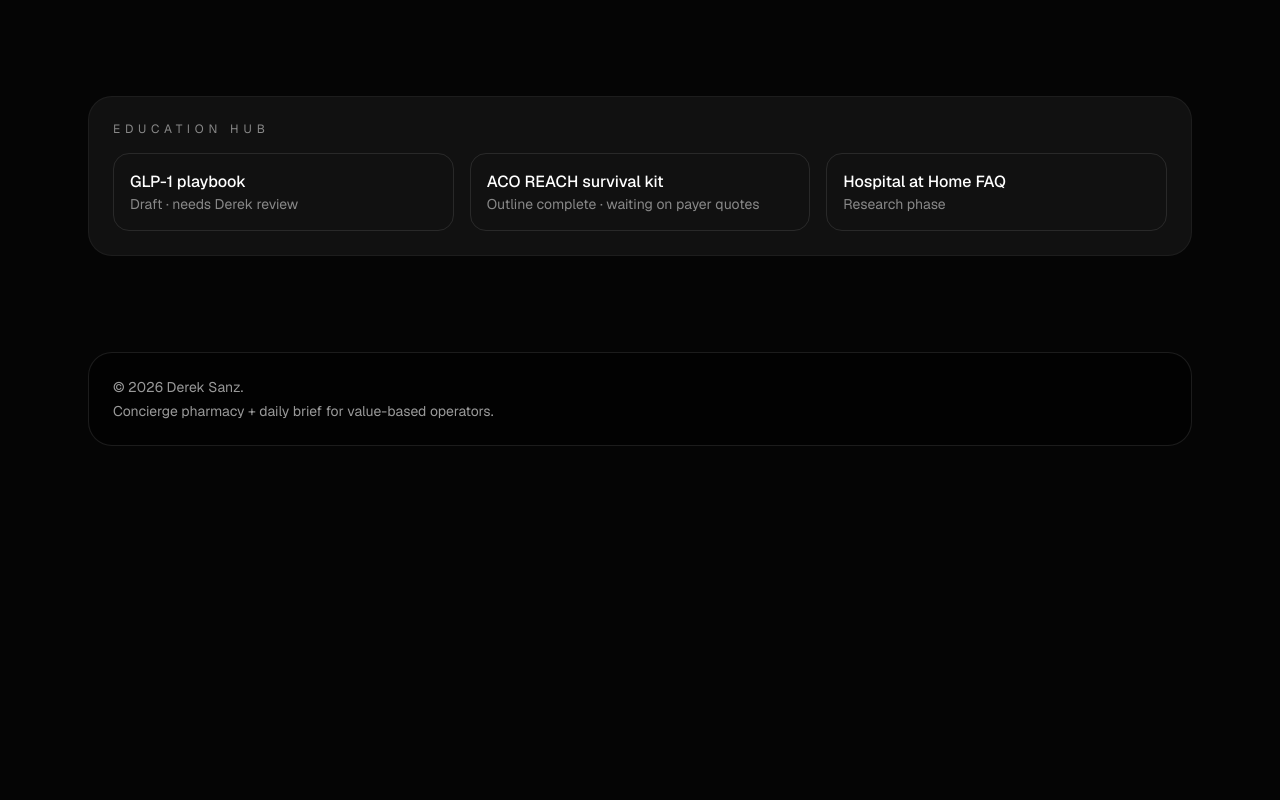
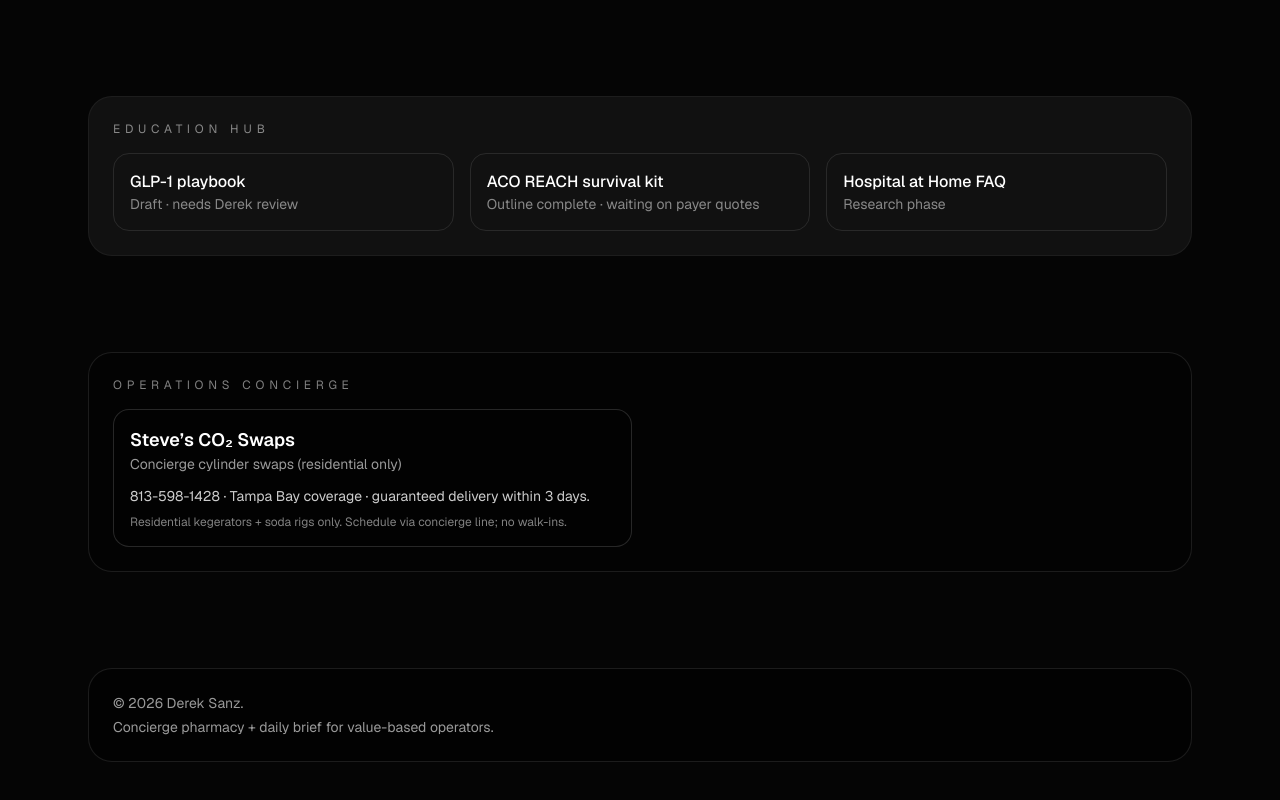
Before and after one commit to dsanz777/Rx-app, a Next.js app: page / in a window 1280 px wide. Shown: the part 3254-4054 px from the top of the page. Before the commit the page ends 3764 px from the top, so only its background shows below. Built offline with nearby package versions, Linux system fonts and the light colour scheme; no server answers.

Commit message:
feat: clean up CO2 concierge copy

```diff
--- a/src/app/page.tsx
+++ b/src/app/page.tsx
@@ -35,6 +35,15 @@ const educationQueue = [
   {
     title: "Hospital at Home FAQ",
     status: "Research phase",
+  },
+];
+
+const logisticsVendors = [
+  {
+    title: "Steve’s CO₂ Swaps",
+    subtitle: "Concierge cylinder swaps (residential only)",
+    body: "813-598-1428 · Tampa Bay coverage · guaranteed delivery within 3 days.",
+    footnote: "Residential kegerators + soda rigs only. Schedule via concierge line; no walk-ins.",
   },
 ];
 
@@ -179,6 +188,20 @@ export default async function Home() {
           </div>
         </section>
 
+        <section className="rounded-3xl border border-white/10 bg-black/40 p-6">
+          <p className="text-xs uppercase tracking-[0.4em] text-white/50">Operations concierge</p>
+          <div className="mt-4 grid gap-4 sm:grid-cols-2">
+            {logisticsVendors.map((vendor) => (
+              <div key={vendor.title} className="rounded-2xl border border-white/15 bg-black/30 p-4">
+                <p className="text-lg font-semibold text-white">{vendor.title}</p>
+                <p className="text-sm text-white/60">{vendor.subtitle}</p>
+                <p className="mt-3 text-sm text-white/80">{vendor.body}</p>
+                <p className="mt-2 text-xs text-white/50">{vendor.footnote}</p>
+              </div>
+            ))}
+          </div>
+        </section>
+
         <footer className="rounded-3xl border border-white/10 bg-black/50 p-6 text-sm text-white/60">
           <p>© {new Date().getFullYear()} Derek Sanz.</p>
           <p className="mt-1">Concierge pharmacy + daily brief for value-based operators.</p>
```
